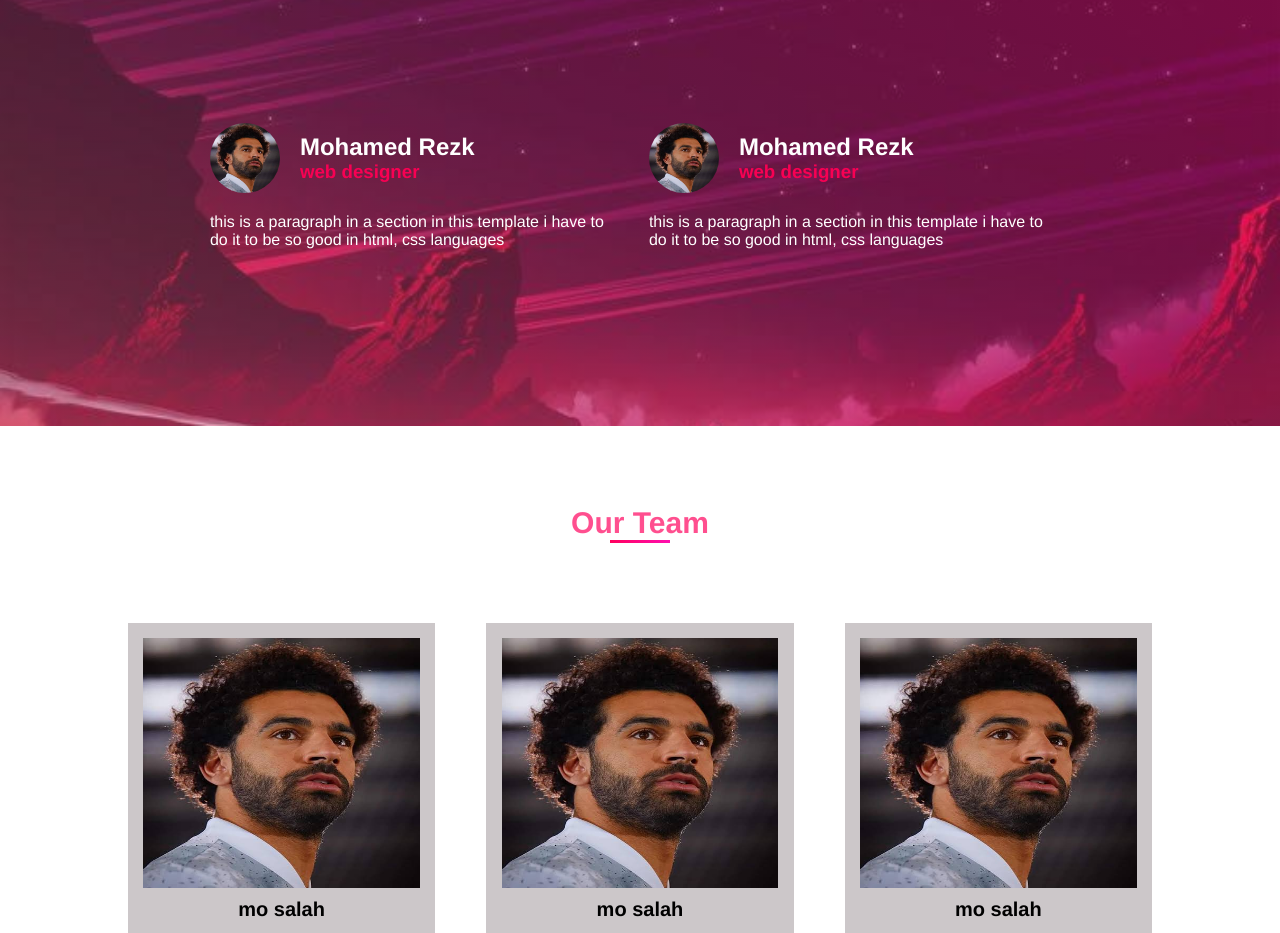
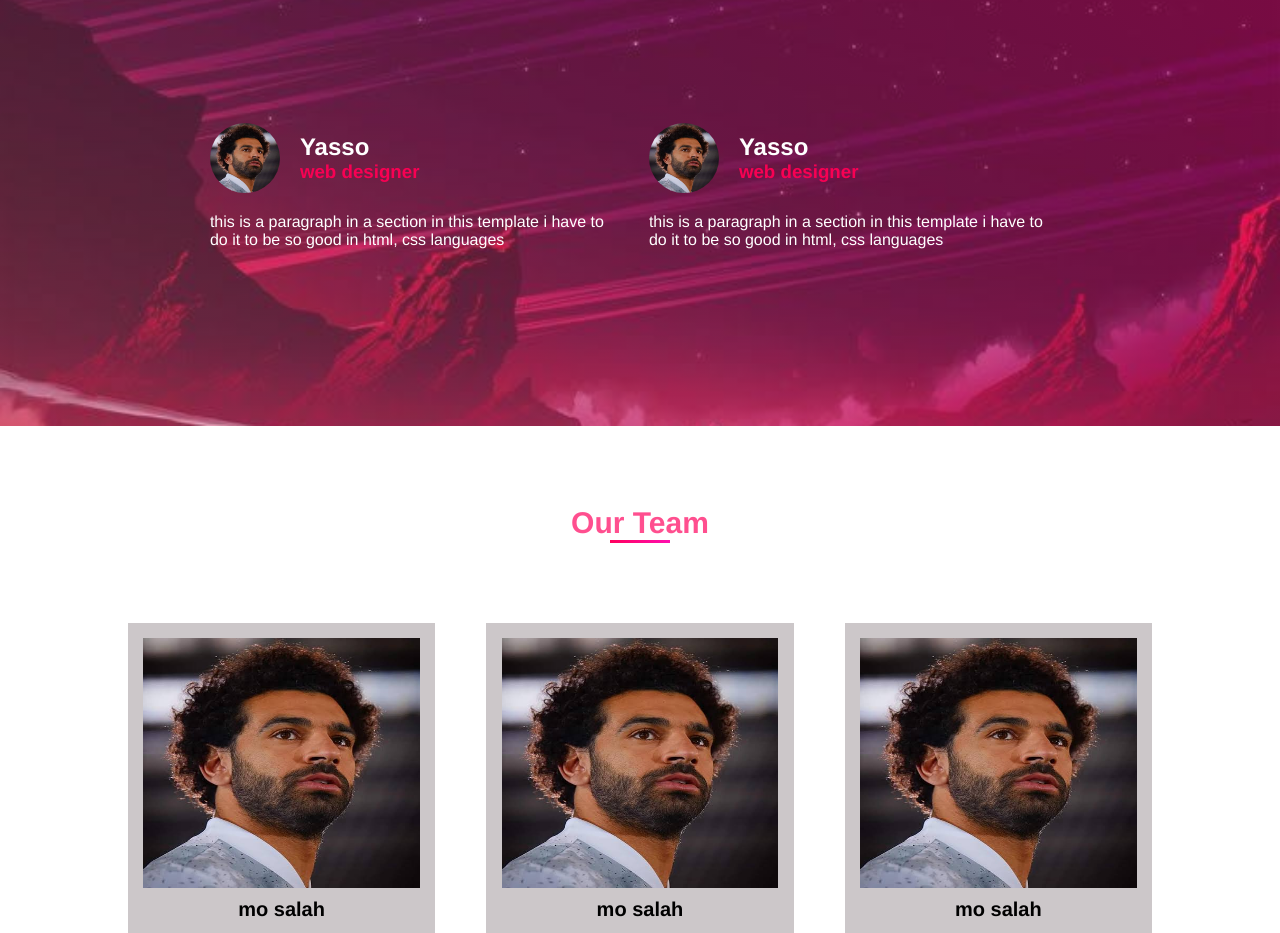
Before and after one commit to raijinasdf200/template-1, a plain HTML site: page index.html in a window 1280 px wide. Shown: the part 5574-6507 px from the top of the page. Drawn offline with Linux system fonts and the light colour scheme.

Commit message:
Update index.html

```diff
--- a/index.html
+++ b/index.html
@@ -298,7 +298,7 @@
                         <div class="pic">
                             <img src="images/images (13).jpeg" alt="image">
                             <div class="info-text">
-                                <h2>Mohamed Rezk</h2>
+                                <h2>Yasso</h2>
                                 <h3>web designer</h3>
                             </div>
                         </div>
@@ -308,7 +308,7 @@
                         <div class="pic">
                             <img src="images/images (13).jpeg" alt="image">
                             <div class="info-text">
-                                <h2>Mohamed Rezk</h2>
+                                <h2>Yasso</h2>
                                 <h3>web designer</h3>
                             </div>
                         </div>
```
